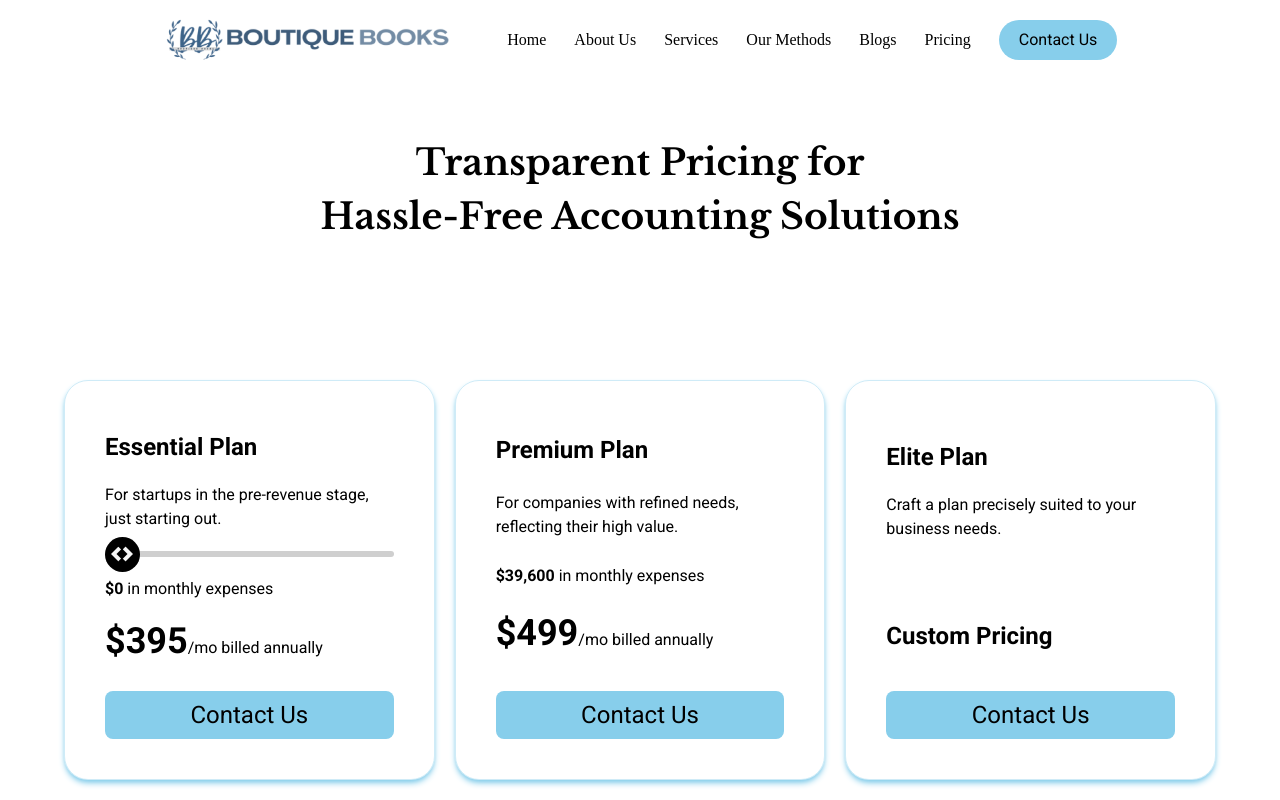
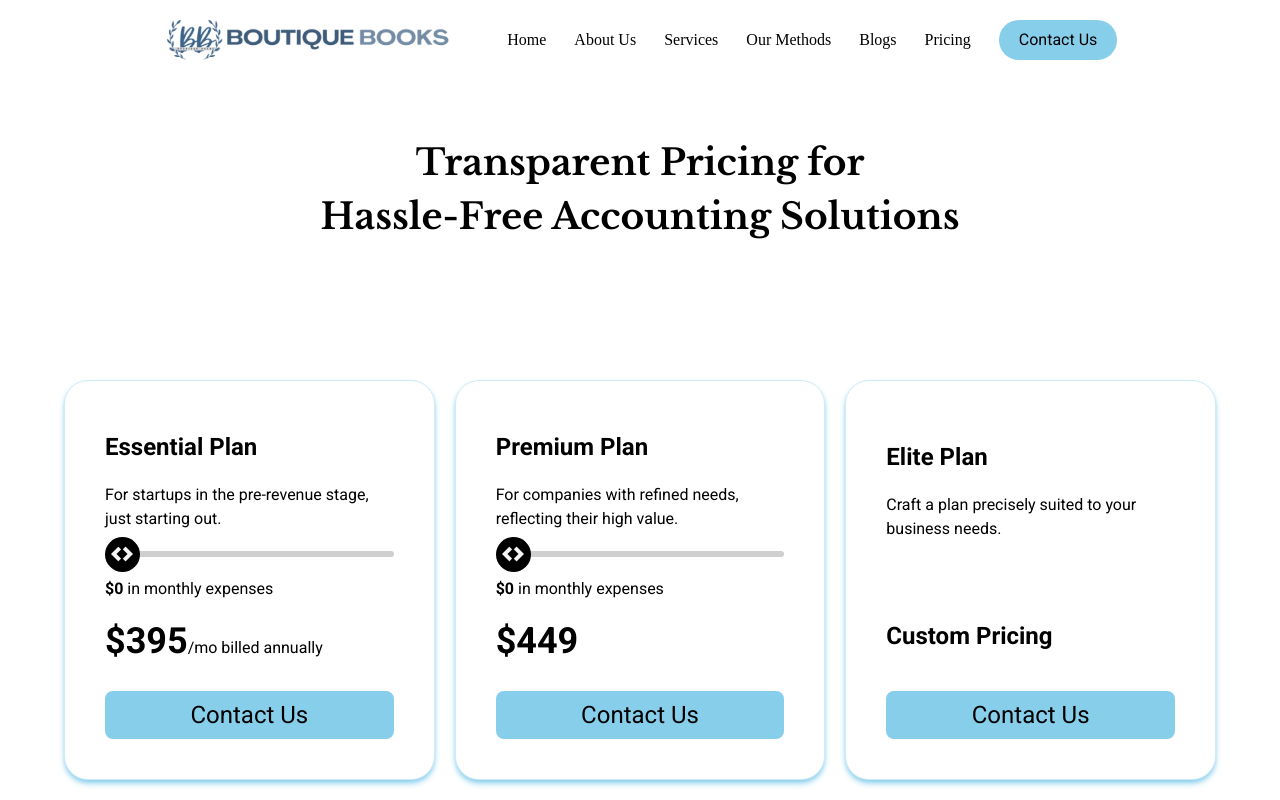
Before and after one commit to NikhilMourya/Boutique-Books, a React (Vite) app: page /pricing in a window 1280 px wide. Shown: the top 800 px of the page. Built offline with nearby package versions, Linux system fonts and the light colour scheme; a web font is replaced by a local one.

Commit message:
pricing range slider ✅

```diff
--- a/src/page/PricingPage.jsx
+++ b/src/page/PricingPage.jsx
@@ -231,11 +231,23 @@ export default function PricingPage() {
         <div class="card p-10 grid gap-y-5 items-center text-left md:gap-y-0 shadow-md border border-primary/40 shadow-primary rounded-3xl min-h-[400px]">
           <h3 class="font-semibold text-2xl">Premium Plan</h3>
           <p>For companies with refined needs, reflecting their high value.</p>
+          <input
+            value={priceRange}
+            min="0"
+            max="200000"
+            type="range"
+            step={1000}
+            className="tw-range"
+            onChange={(e) => setPriceRange(e.target.value)}
+          />
           <p>
-            <span class="font-bold">$39,600</span> in monthly expenses
+            <span class="font-bold">{price(priceRange)}</span> in monthly
+            expenses
           </p>
           <p>
-            <span class="text-4xl font-bold">$499</span>/mo billed annually
+            <span class="text-4xl font-bold">
+              {price(getBookkeepingCost(priceRange, true))}
+            </span>
           </p>
           <button class="bg-primary w-full self-end text-2xl py-2 rounded-lg">
             Contact Us
```
